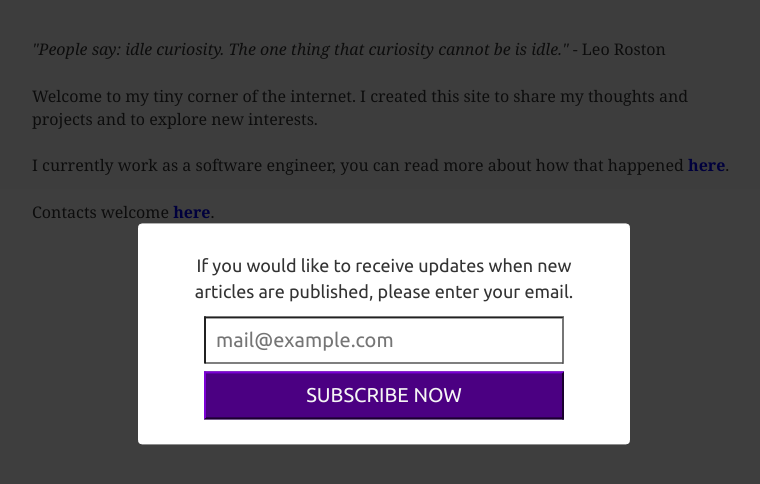
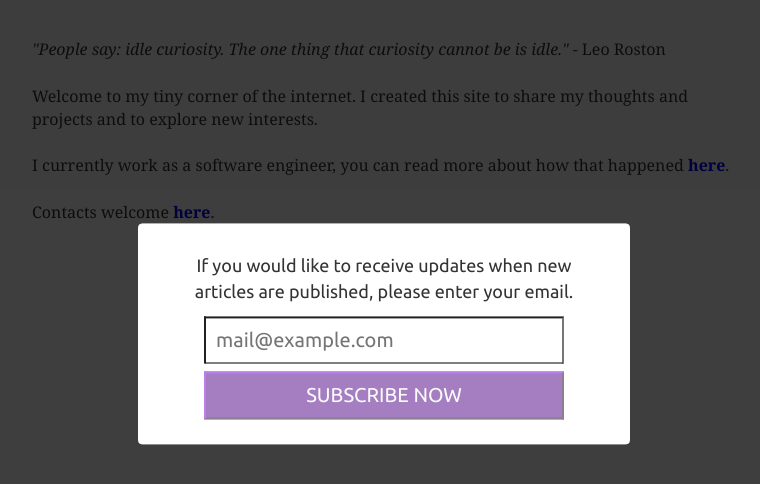
Before and after one commit to the1asa/juxplore, a Gatsby site: page /about in a window 1280 px wide. Both pictures are taken after a click on the button "SUBSCRIBE". Shown: the part 66-550 px from the top of the page, without its empty margins (256-1016 px from the left). Built offline with nearby package versions, Linux system fonts and the light colour scheme; Gatsby itself is replaced by a stand-in of ours; some packages are replaced by stand-ins of ours; what typography-theme-lincoln would draw is missing.

Commit message:
add email api integration

```diff
--- a/gatsby-config.js
+++ b/gatsby-config.js
@@ -1,8 +1,6 @@
-/**
- * Configure your Gatsby site with this file.
- *
- * See: https://www.gatsbyjs.org/docs/gatsby-config/
- */
+require('dotenv').config({
+  path: '.env',
+});
 
 module.exports = {
   siteMetadata: {
--- a/src/components/emailSub/emailSub.js
+++ b/src/components/emailSub/emailSub.js
@@ -1,10 +1,6 @@
 import React, { useState } from 'react';
 import styled from 'styled-components';
 import Modal from 'react-modal';
-
-// const Modal = (props) => {
-// };
-
 
 const customStyles = {
   overlay: {
@@ -22,21 +18,35 @@ const customStyles = {
   }
 };
 
+function isEmailValid(email) {
+  return /^[^\s@]+@[^\s@]+\.[^\s@]+$/.test(email);
+}
+
 export default () => {
-  // const [displayModal, setDisplayModal] = useState(false);
+  const [displayModal, setDisplayModal] = useState(false);
+  const [email, setEmail] = useState('');
 
-  // const openModal = () => setDisplayModal(true);
-
-  const [displayModal, setDisplayModal] = React.useState(false);
   const openModal = () => { setDisplayModal(true); };
   const closeModal = () => { setDisplayModal(false); };
+  async function postEmail() {
+    const options = {
+      method: 'POST',
+      headers: { 'Content-Type': 'application/json', Authorization: process.env.GATSBY_MAIL_KEY },
+      body: JSON.stringify({
+        email,
+        subscribed: false
+      })
+    };
+    try {
+      await fetch('https://api.mailbluster.com/api/leads', options);
+      closeModal();
+    } catch (err) {
+      console.error(err);
+    }
+  }
 
   return (
     <div>
-      {/* { displayModal
-        ? <span>test</span>
-        : <Button onClick={openModal}>SUBSCRIBE</Button>
-      } */}
       <SubButton onClick={openModal}>SUBSCRIBE</SubButton>
       <Modal
         isOpen={displayModal}
@@ -45,8 +55,8 @@ export default () => {
       >
         <Column>
           <Text>If you would like to receive updates when new articles are published, please enter your email.</Text>
-          <Input type="email" placeholder="mail@example.com" />
-          <PostButton onClick={closeModal}>SUBSCRIBE NOW</PostButton>
+          <Input type="email" placeholder="mail@example.com" onChange={e => setEmail(e.target.value)} />
+          <PostButton onClick={postEmail} disabled={!isEmailValid(email)}>SUBSCRIBE NOW</PostButton>
         </Column>
       </Modal>
     </div>
@@ -72,9 +82,16 @@ const PostButton = styled.button`
   width: 80%;
   padding: 10px;
 
-  &:hover {
-    box-shadow: 0 12px 16px 0 rgba(0,0,0,0.24),0 17px 50px 0 rgba(0,0,0,0.19);
-  }
+  ${props => (props.disabled
+    ? `
+    opacity: 0.5;
+    cursor: not-allowed;
+    `
+    : `
+    &:hover {
+      box-shadow: 0 12px 16px 0 rgba(0,0,0,0.24),0 17px 50px 0 rgba(0,0,0,0.19);
+    }
+    `)};
 `;
 
 const Column = styled.div`
@@ -93,7 +110,7 @@ const Text = styled.span`
 `;
 
 const SubButton = styled.button`
-  margin: 0 1rem 0 1rem;
+  margin: 0 1rem 0rem 1rem;
   background-color: var(--site-background-color);
   border-color: var(--highlight-color);
   color: var(--highlight-color);
```
Also changed, not shown: README.md (deleted), 1 other file.
